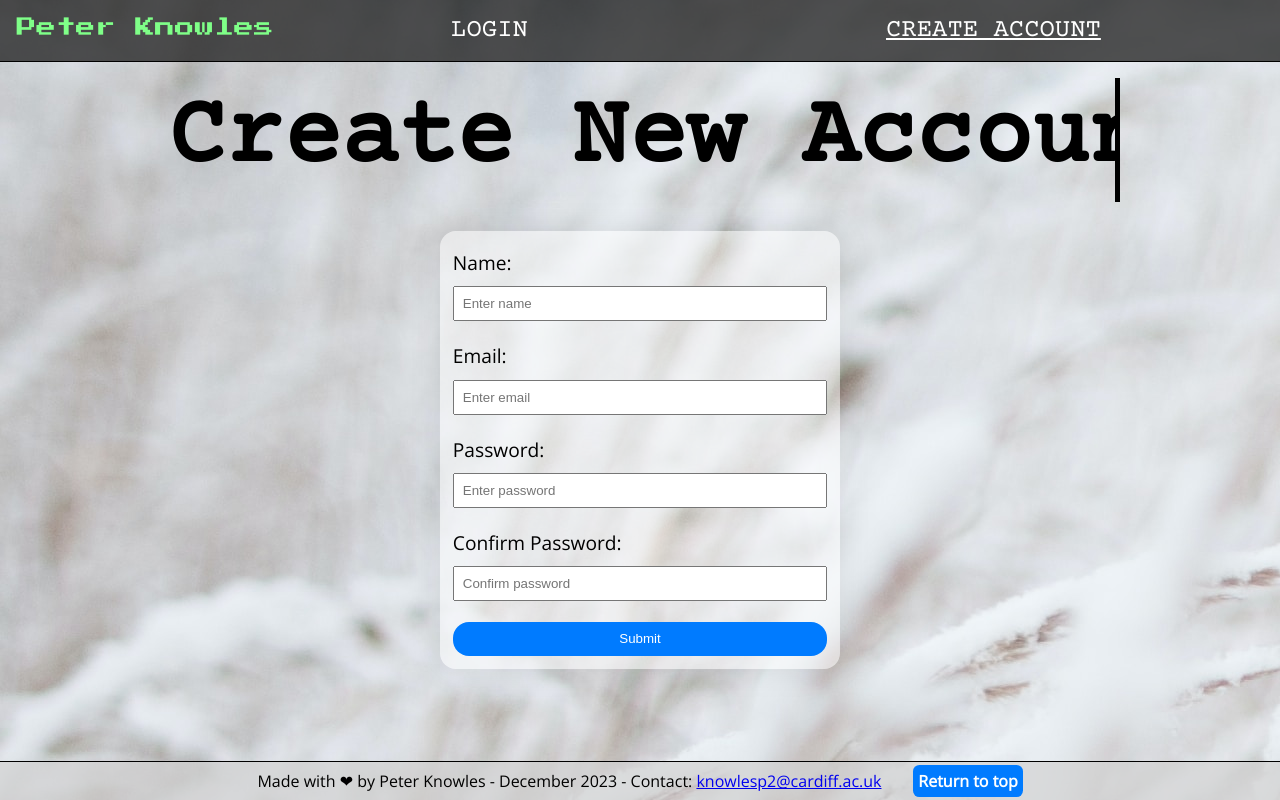
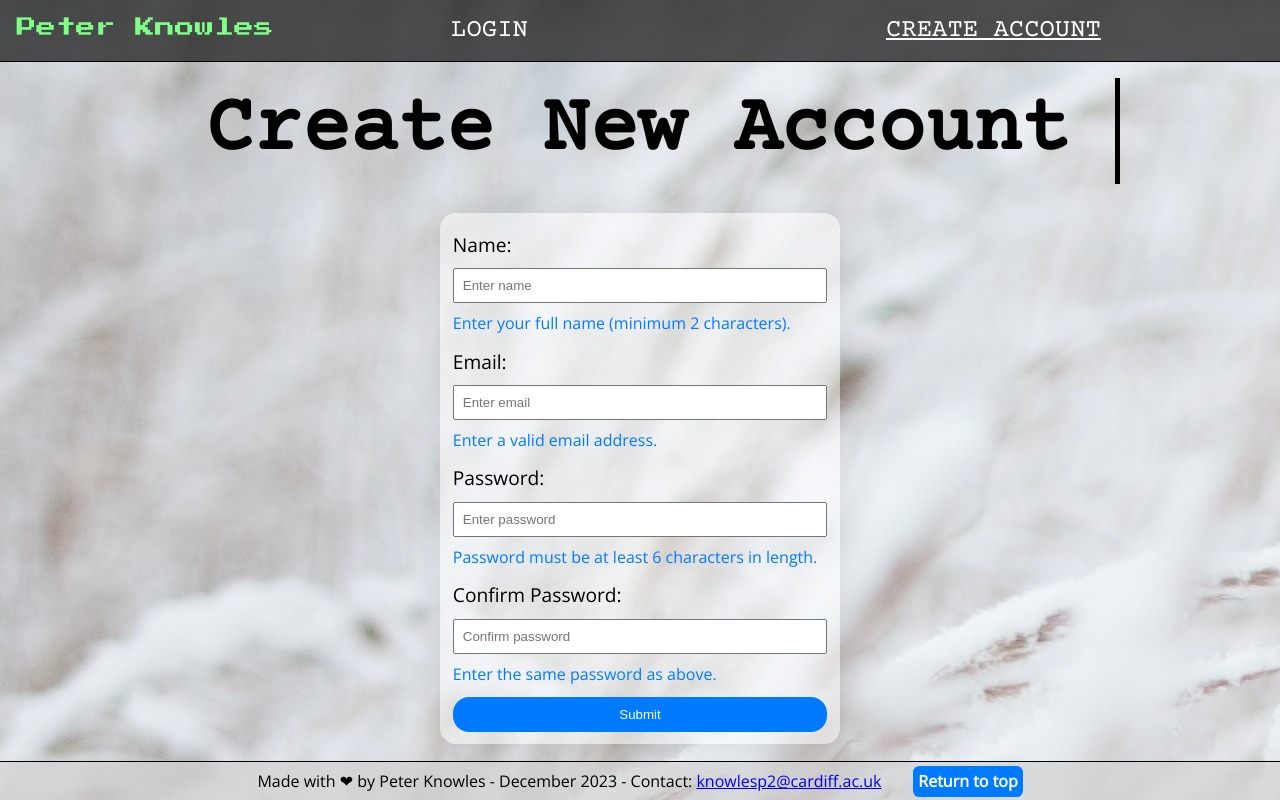
Before and after one commit to plknowles/Dynamic-Website-Portfolio, a Flask app: page /signup in a window 1280 px wide. Run offline with Flask 3, Linux system fonts and the light colour scheme; some libraries are stand-ins or nearby versions.

Commit message:
improve login form usability

```diff
--- a/static/styles.css
+++ b/static/styles.css
@@ -150,7 +150,7 @@ figcaption {
 h1 {
     font-family: "Courier Prime", monospace;
     color: black;
-    font-size: 6rem;
+    font-size: 5rem;
     margin: 0.5rem;
 }
 
@@ -319,8 +319,11 @@ label {
 input {
     width: 100%;
     padding: 0.5rem;
-    margin-bottom: 1rem;
     box-sizing: border-box;
+}
+
+.form-description {
+    color: #007bff;
 }
 
 .login-form-button {
--- a/templates/login.html
+++ b/templates/login.html
@@ -10,5 +10,9 @@
     <input type="password" id="password" name="password" placeholder="Enter password" autocomplete="current-password"
         required>
     <button type="submit" class="login-form-button">Login</button>
+
+    <p>
+        <a href="/signup">Click here to create an account</a>
+    </p>
 </form>
 {% endblock %}
--- a/templates/signup.html
+++ b/templates/signup.html
@@ -4,19 +4,32 @@
 <form class="login-form" action="/signup" method="post">
     <!-- Ensures form is protected against CSRF attacks using Flask-WTF -->
     {{ form.csrf_token }}
+
+    <div class="form-group">
         <label for="name">Name:</label>
         <input type="text" id="name" name="name" placeholder="Enter name" autocomplete="name" required>
+        <span class="form-description"><small>Enter your full name (minimum 2 characters).</small></span>
+    </div>
 
+    <div class="form-group">
         <label for="email">Email:</label>
         <input type="email" id="email" name="email" placeholder="Enter email" autocomplete="email" required>
+        <span class="form-description"><small>Enter a valid email address.</small></span>
+    </div>
 
+    <div class="form-group">
         <label for="password">Password:</label>
         <input type="password" id="password" name="password" placeholder="Enter password" autocomplete="new-password"
             required>
+        <span class="form-description"><small>Password must be at least 6 characters in length.</small></span>
+    </div>
 
+    <div class="form-group">
         <label for="confirm-password">Confirm Password:</label>
         <input type="password" id="confirm-password" name="confirm-password" placeholder="Confirm password"
             autocomplete="new-password" required>
+        <span class="form-description"><small>Enter the same password as above.</small></span>
+    </div>
 
     <button class="login-form-button" type="submit">Submit</button>
 </form>
```
Lines whose indentation alone changed are shown as unchanged.
